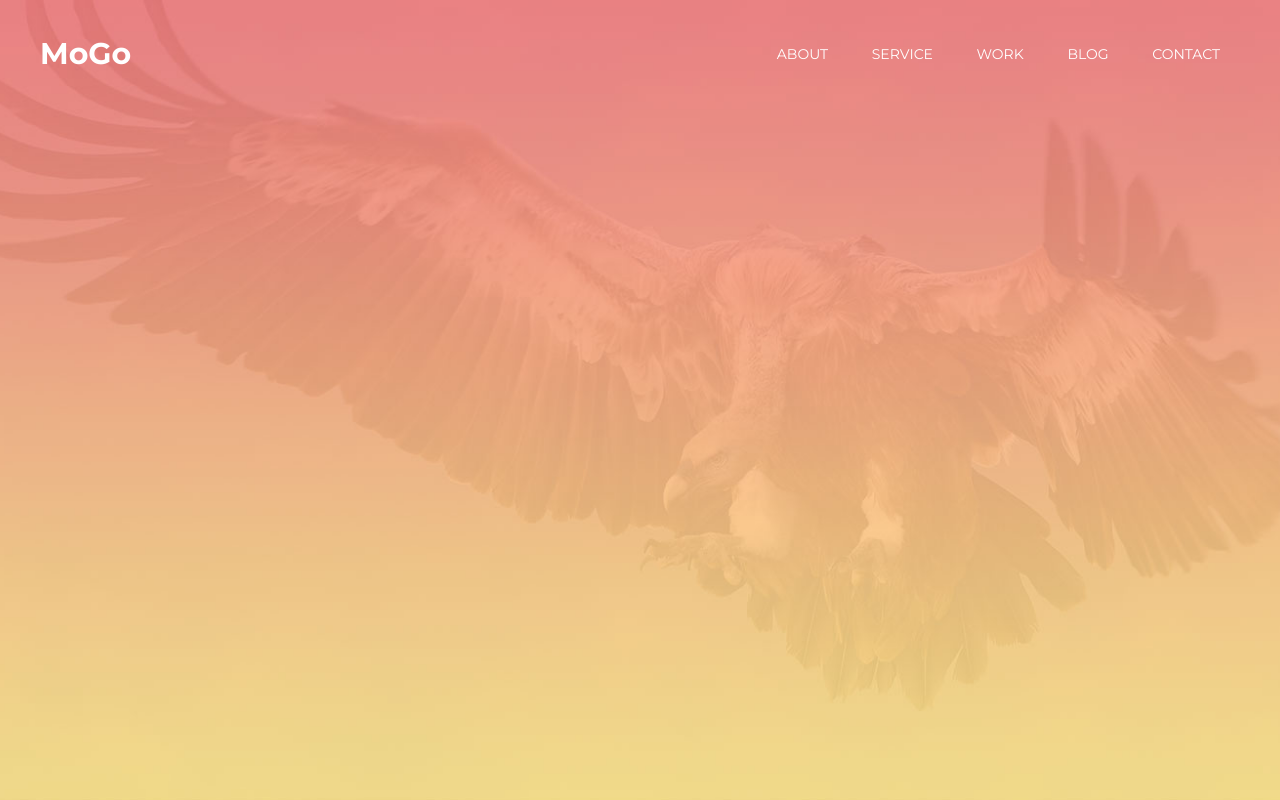
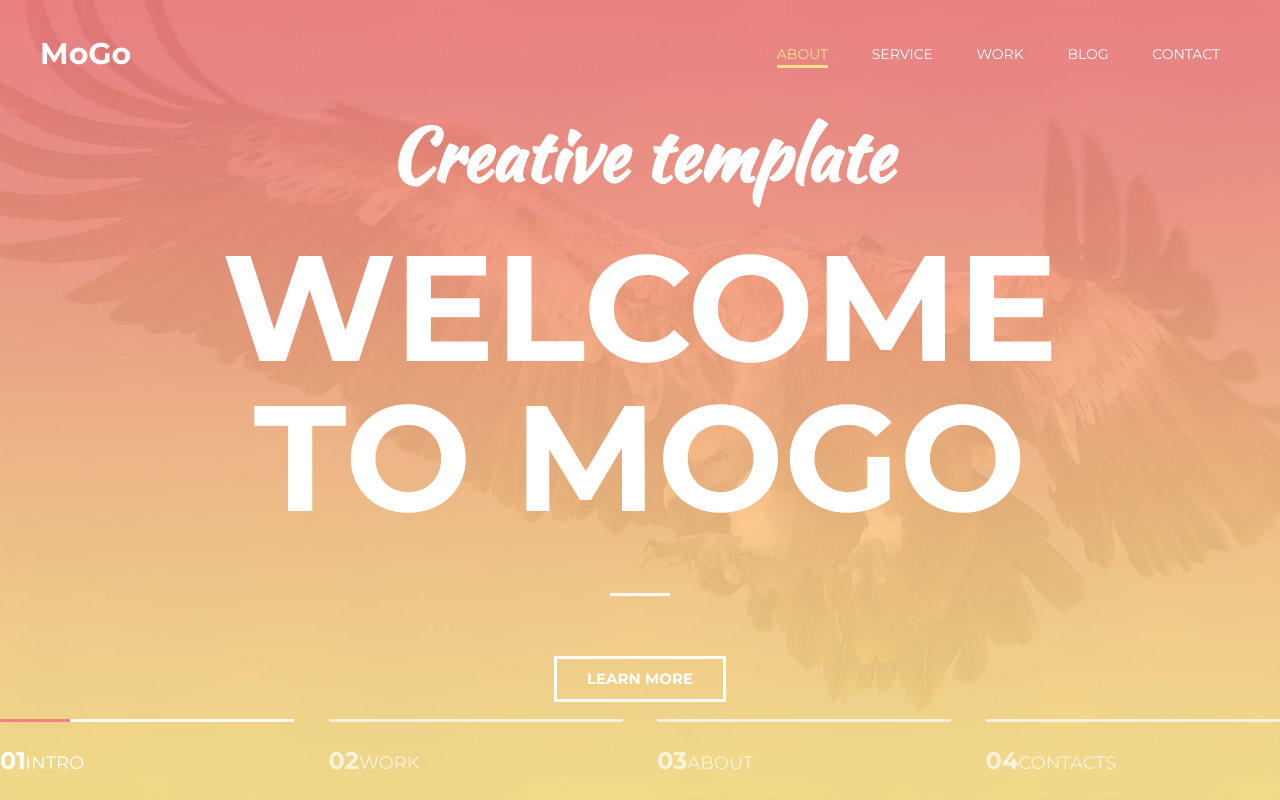
Before and after one commit to yep606/layout, a plain HTML site: page index.html in a window 1280 px wide. Drawn offline with Linux system fonts and the light colour scheme.

Commit message:
Finish intro part

```diff
--- a/assets/css/style.css
+++ b/assets/css/style.css
@@ -34,11 +34,50 @@ h1,h2,h3,h4,h5,h6 {
 }
 
 .intro {
-
+  display: flex;
+  flex-direction: column;
+  justify-content: center;
   width: 100%;
   height: 100vh;
   background: url("..\\images\\intro.jpg") center no-repeat;
   background-size:  cover;
+
+}
+
+.intro__inner {
+
+  width: 100%;
+  max-width: 880px;
+  margin: 0 auto;
+  text-align: center;
+
+}
+
+.intro__suptitle{
+  margin-bottom: 20px;
+  color: #fff;
+  font-size: 72px;
+  font-family: 'Kaushan Script';
+
+}
+
+.intro__title {
+
+  font-size: 150px;
+  font-weight: bold;
+  text-transform: uppercase;
+  color: #fff;
+  line-height: 1;
+
+}
+
+.intro__title::after {
+  content: "";
+  display: block;
+  width: 60px;
+  height: 3px;
+  background-color: #fff;
+  margin: 60px auto;
 
 }
 
@@ -101,7 +140,7 @@ position: absolute;
   top: 100%;
   left: 0;
   z-index: 1;
-transition: opacity .2s;
+  transition: opacity .2s linear;
 
 }
 
@@ -111,9 +150,97 @@ transition: opacity .2s;
 
 }
 
-.nav__link:hover::after {
-
-  color: #fce38a;
+.nav__link:hover::after,
+.nav__link.active::after {
   opacity: 1;
 
 }
+
+.nav__link.active {
+
+  color: #fce38a;
+
+}
+/* Button */
+.btn {
+
+  padding: 8px 30px;
+  display: inline-block;
+  border: 3px solid #fff;
+  vertical-align: middle;
+  color: #fff;
+  text-transform: uppercase;
+  font-size: 14;
+  font-weight: bold;
+  text-decoration: none;
+
+  transition: background .1s linear,
+  color .1s linear;
+
+}
+
+.btn:hover {
+background-color: #fff;
+color: #fce38a;
+
+}
+
+/*Slider */
+
+.slider {
+  width: 100%;
+position: absolute;
+bottom: 0;
+left: 0;
+z-index: 1;
+}
+
+.slider__inner {
+
+  display: flex;
+  justify-content: space-between;
+
+}
+
+.slider__item {
+
+width: 23%;
+padding: 20px 0;
+position: relative;
+
+border-top: 3px solid #fff;
+opacity: .7;
+font-size: 18px;
+color: #fff;
+text-transform: uppercase;
+
+}
+
+.slider__item.active {
+
+opacity: 1;
+
+}
+
+.slider__item.active::before{
+
+content: "";
+display: block;
+width: 70px;
+height: 3px;
+background-color: #f38181;
+
+position: absolute;
+top: -3px;
+left: 0;
+z-index: 1;
+
+}
+
+.slider__num{
+
+
+font-size: 24px;
+font-weight: 700;
+
+}
--- a/index.html
+++ b/index.html
@@ -18,21 +18,36 @@
       <div class="header__inner">
         <div class="header_logo">MoGo</div>
         <nav class="nav">
-          <a class="nav__link" href="">About</a>
+          <a class="nav__link active" href="">About</a>
           <a class="nav__link" href="">Service</a>
           <a class="nav__link" href="">Work</a>
           <a class="nav__link" href="">Blog</a>
           <a class="nav__link" href="">Contact</a>
-
-
         </nav>
       </div>
     </div>
   </header>
+
   <div class="intro">
     <div class="container">
+      <div class="intro__inner">
+        <h2 class="intro__suptitle">Creative template</h2>
+        <h1 class="intro__title"> Welcome to MoGo </h1>
+        <a class="btn" href="#">Learn more</a>
+      </div>
+    </div>
 
+    <div class="slider">
+      <div class="sontainer">
+        <div class="slider__inner">
+          <div class="slider__item active"><span class="slider__num">01</span>Intro</div>
+          <div class="slider__item"><span class="slider__num">02</span>Work</div>
+          <div class="slider__item"><span class="slider__num">03</span>About</div>
+          <div class="slider__item"><span class="slider__num">04</span>Contacts</div>
+        </div>
+      </div>
     </div>
+
   </div>
 
 </body>
```
Lines whose indentation alone changed are shown as unchanged.
